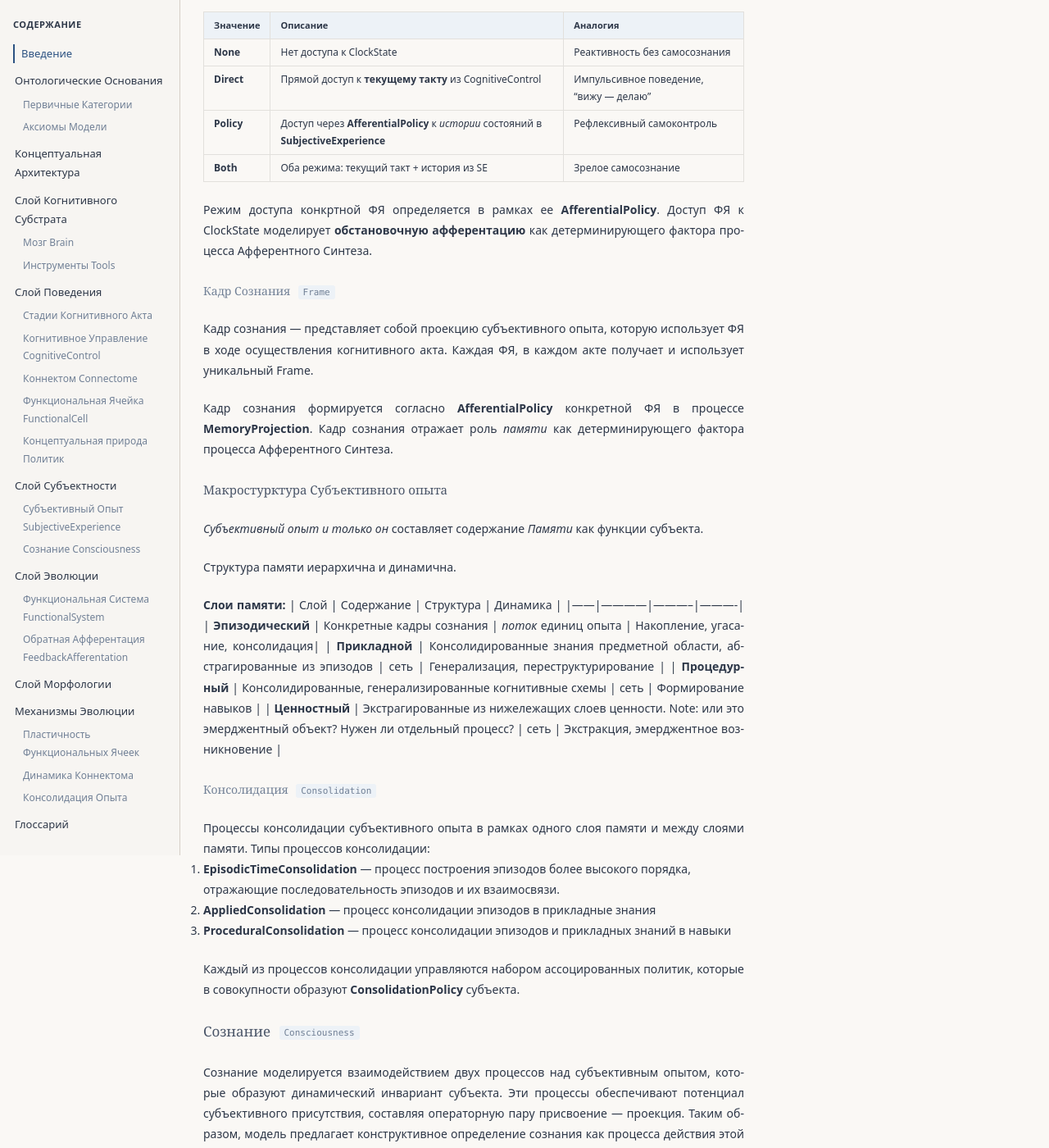
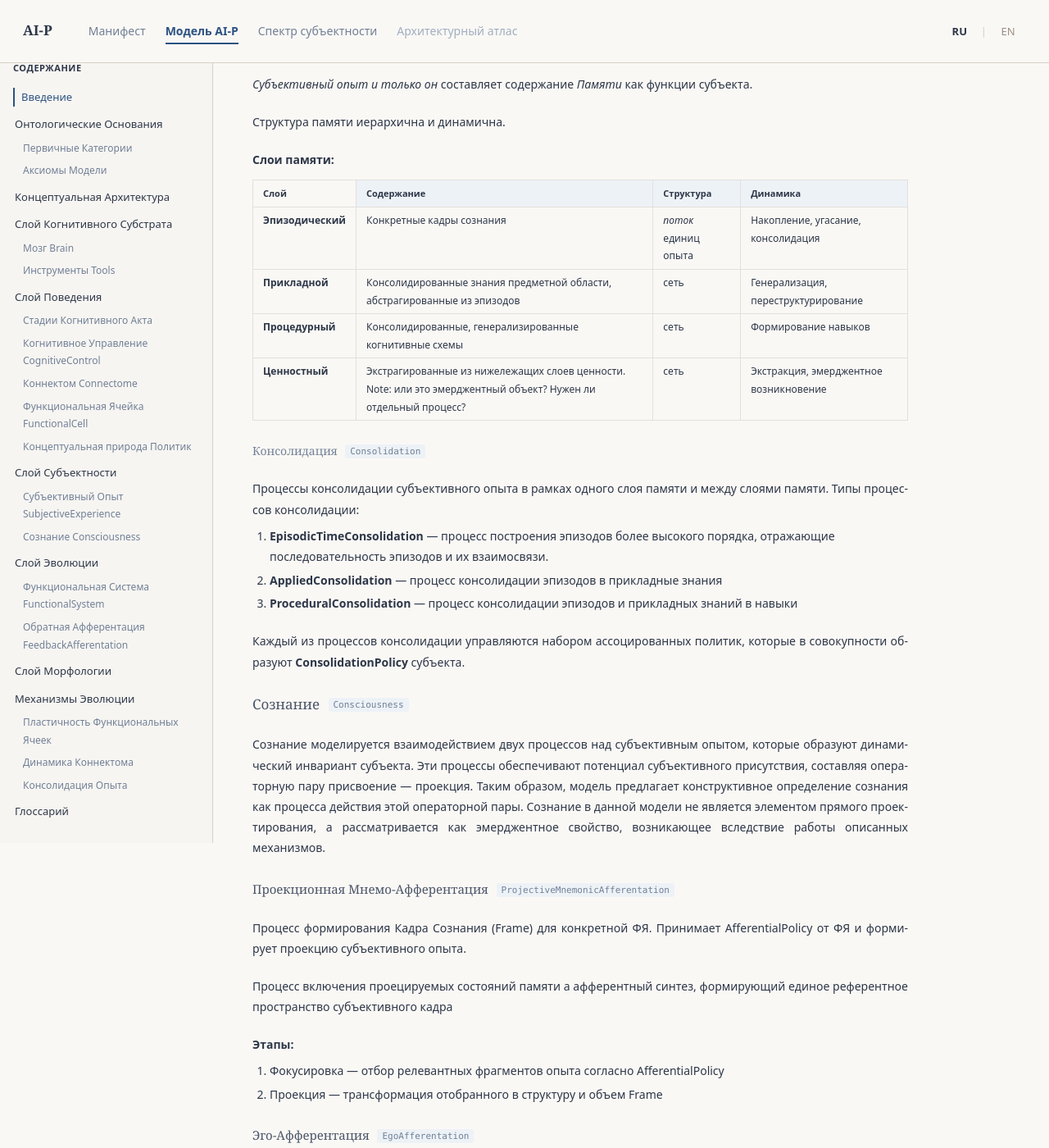
Before and after one commit to EgorBEremeev/ai-p, a Jekyll site: the page built from ru/conceptual-model/index.md, in a window 1280 px wide and 1400 px high, scrolled down 7025 px. Shown: the whole window at 82% size. Built offline with Jekyll 4.4.1, drawn with Linux system fonts in a browser that asks for light colours; some of the changed text lies outside the part shown.

Commit message:
fix: BUG-002..007 — lists indent, sticky nav, memory table, layout proportions, word-break, sticky thead/column

```diff
--- a/assets/css/style.css
+++ b/assets/css/style.css
@@ -14,7 +14,7 @@
     --font-serif:   Georgia, 'Times New Roman', serif;
     --font-sans:    system-ui, -apple-system, 'Segoe UI', Roboto, sans-serif;
 
-    --content-max:  660px;
+    --content-max:  800px;
     --pad-x:        clamp(20px, 5vw, 64px);
 
     --sidebar-bg:   #f7f5f2;
@@ -77,6 +77,9 @@
     background: var(--bg);
     border-bottom: 1px solid var(--divider);
     gap: 32px;
+    position: sticky;
+    top: 0;
+    z-index: 100;
 }
 
 .nav-brand {
@@ -299,7 +302,7 @@
 
 .content-area {
     flex: 1;
-    padding: 32px 28px;
+    padding: 32px 48px;
     min-width: 0;
 }
 
@@ -320,7 +323,7 @@
    ══════════════════════════════════════════════════ */
 
 .sidebar-toc {
-    width: 220px;
+    width: 260px;
     flex-shrink: 0;
     padding: 20px 16px;
     border-right: 1px solid var(--divider);
@@ -329,8 +332,8 @@
     font-size: 13px;
     color: #718096;
     position: sticky;
-    top: 0;
-    max-height: 100vh;
+    top: 53px;
+    max-height: calc(100vh - 53px);
     overflow-y: auto;
     align-self: flex-start;
 }
@@ -503,6 +506,35 @@
     td {
         border-color: var(--divider);
     }
+}
+
+.table-scroll thead th {
+    position: sticky;
+    top: 0;
+    background: var(--th-bg);
+    z-index: 2;
+}
+
+.matrix-table td:first-child,
+.matrix-table th:first-child {
+    position: sticky;
+    left: 0;
+    background: var(--bg);
+    z-index: 1;
+}
+
+.matrix-table thead th:first-child {
+    z-index: 3;
+}
+
+.content-area ul,
+.content-area ol {
+    padding-left: 1.5em;
+    margin: 0.5em 0;
+}
+
+.content-area li {
+    margin-bottom: 0.25em;
 }
 
 /* ══════════════════════════════════════════════════
@@ -682,6 +714,11 @@
         -webkit-overflow-scrolling: touch;
     }
 
+    td {
+        word-break: break-word;
+        overflow-wrap: break-word;
+    }
+
     /* SVG diagram: scroll within paragraph container */
     .content-area p:has(> img) {
         overflow-x: auto;
--- a/assets/js/toc.js
+++ b/assets/js/toc.js
@@ -149,6 +149,11 @@
                 wrapper.className = 'table-scroll';
                 table.parentNode.insertBefore(wrapper, table);
                 wrapper.appendChild(table);
+                // Mark wide tables (>6 columns) as matrix tables for sticky first column
+                var headerCells = table.querySelectorAll('thead th, tr:first-child th, tr:first-child td');
+                if (headerCells.length > 6) {
+                    table.classList.add('matrix-table');
+                }
             });
         }
     }
--- a/ru/conceptual-model/index.md
+++ b/ru/conceptual-model/index.md
@@ -210,6 +210,7 @@
 Структура памяти иерархична и динамична.
 
 **Слои памяти:**
+
 | Слой | Содержание | Структура | Динамика |
 |------|------------|-----------|----------|
 | **Эпизодический** | Конкретные кадры сознания | _поток_ единиц опыта | Накопление, угасание, консолидация|
```
Also changed, not shown: other parts of ru/conceptual-model/index.md (+1 -1 lines).
